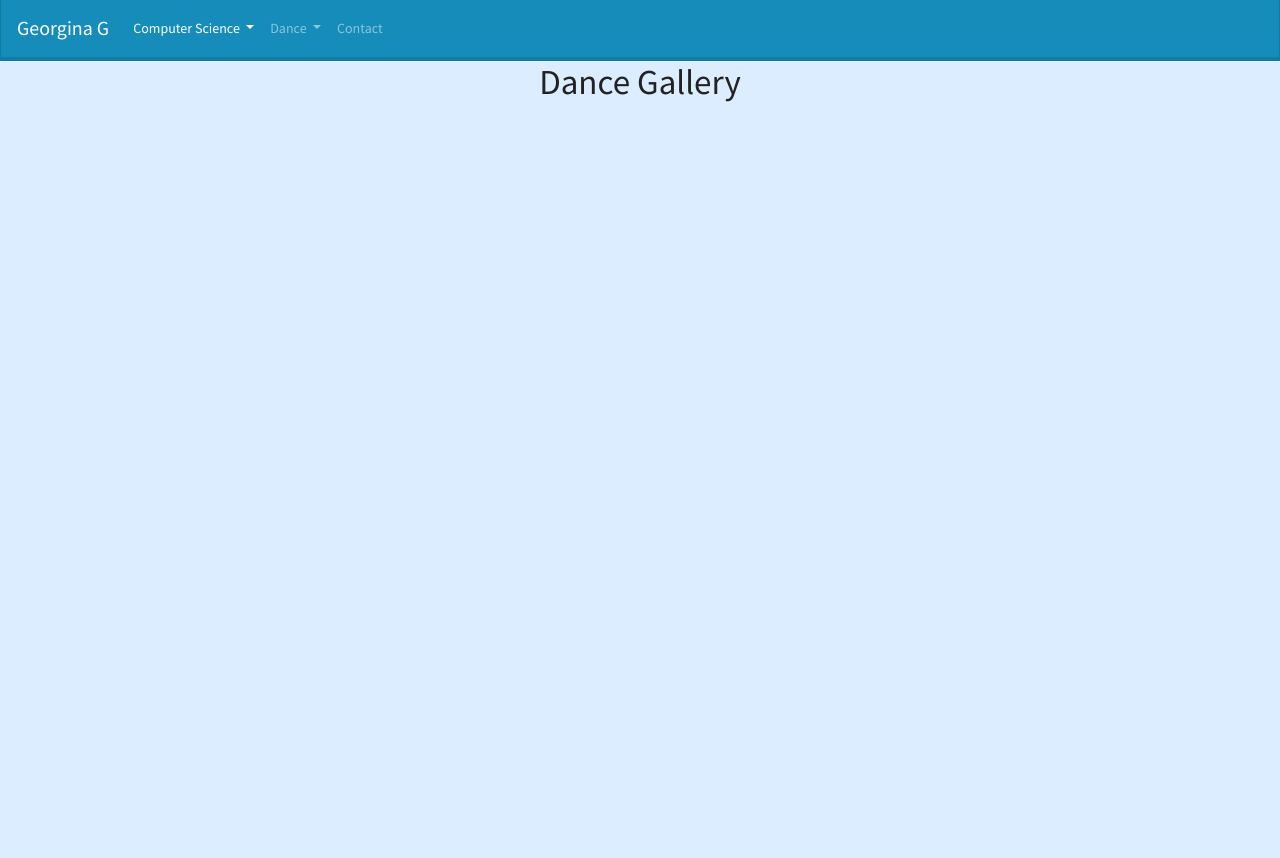
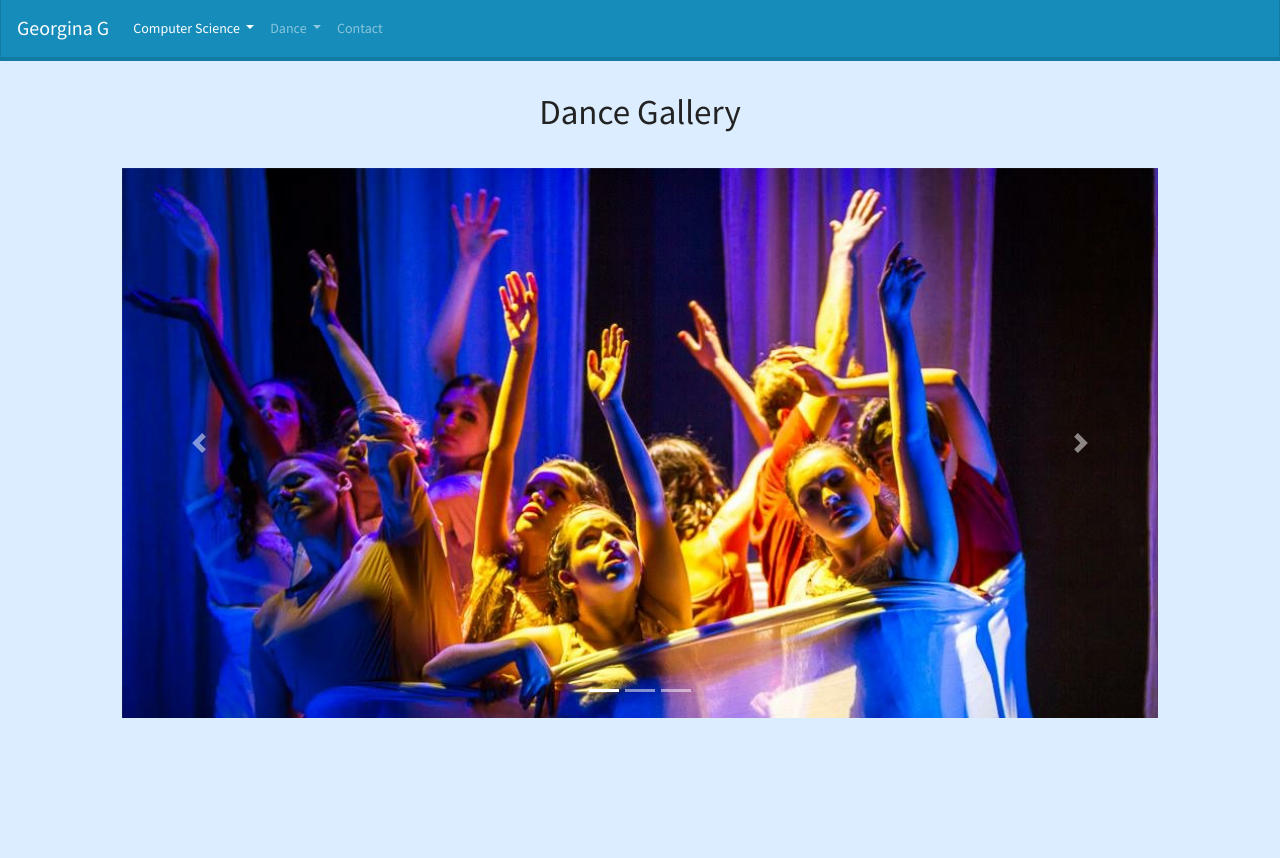
Before and after one commit to gigarza/gigarza.github.io, a Flask app: page /dance_gallery in a window 1280 px wide. Shown: the top 858 px of the page. Run offline with Flask 2, Linux system fonts and the light colour scheme; some libraries are stand-ins or nearby versions.

Commit message:
Starting gallery stuff

```diff
--- a/templates/dance_gallery.html
+++ b/templates/dance_gallery.html
@@ -44,6 +44,44 @@
       </div>
     </nav>
 
-    <h1 style="text-align: center">Dance Gallery</h1>
+    <h1 style="text-align: center;margin-top: 30px;margin-bottom: 35px">Dance Gallery</h1>
+
+<div class="container-fluid">
+        <div class="row">
+            <div class="col-md-1">
+            </div>
+            <div class="col-md-10">
+              <div id="carouselExampleIndicators" class="carousel slide" data-ride="carousel" style="height: 550px; width: 100%; margin: 0 auto">
+              <ol class="carousel-indicators">
+                <li data-target="#carouselExampleIndicators" data-slide-to="0" class="active"></li>
+                <li data-target="#carouselExampleIndicators" data-slide-to="1"></li>
+                <li data-target="#carouselExampleIndicators" data-slide-to="2"></li>
+              </ol>
+              <div class="carousel-inner" style="height: 550px; margin: 0 auto">
+                <div class="carousel-item active">
+                  <img class="d-block w-100" src="../static/images/dsydt.jpg" alt="First slide">
+                </div>
+                <div class="carousel-item">
+                  <img class="d-block w-100" src="../static/images/europe.jpg" alt="Second slide">
+                </div>
+                <div class="carousel-item">
+                  <img class="d-block w-100" src="../static/images/jump.jpg" alt="Third slide">
+                </div>
+              </div>
+              <a class="carousel-control-prev" href="#carouselExampleIndicators" role="button" data-slide="prev">
+                <span class="carousel-control-prev-icon" aria-hidden="true"></span>
+                <span class="sr-only">Previous</span>
+              </a>
+              <a class="carousel-control-next" href="#carouselExampleIndicators" role="button" data-slide="next">
+                <span class="carousel-control-next-icon" aria-hidden="true"></span>
+                <span class="sr-only">Next</span>
+              </a>
+            </div>
+            </div>
+            <div class="col-md-1">
+            </div>
+        </div>
+</div>
+
 </body>
 </html>
```
Also changed, not shown: static/images/dsydt.jpg (added), static/images/europe.jpg (added), static/images/jump.jpg (added), static/images/solo.jpg (added), static/images/vir_other.jpg (added), 1 other file.
